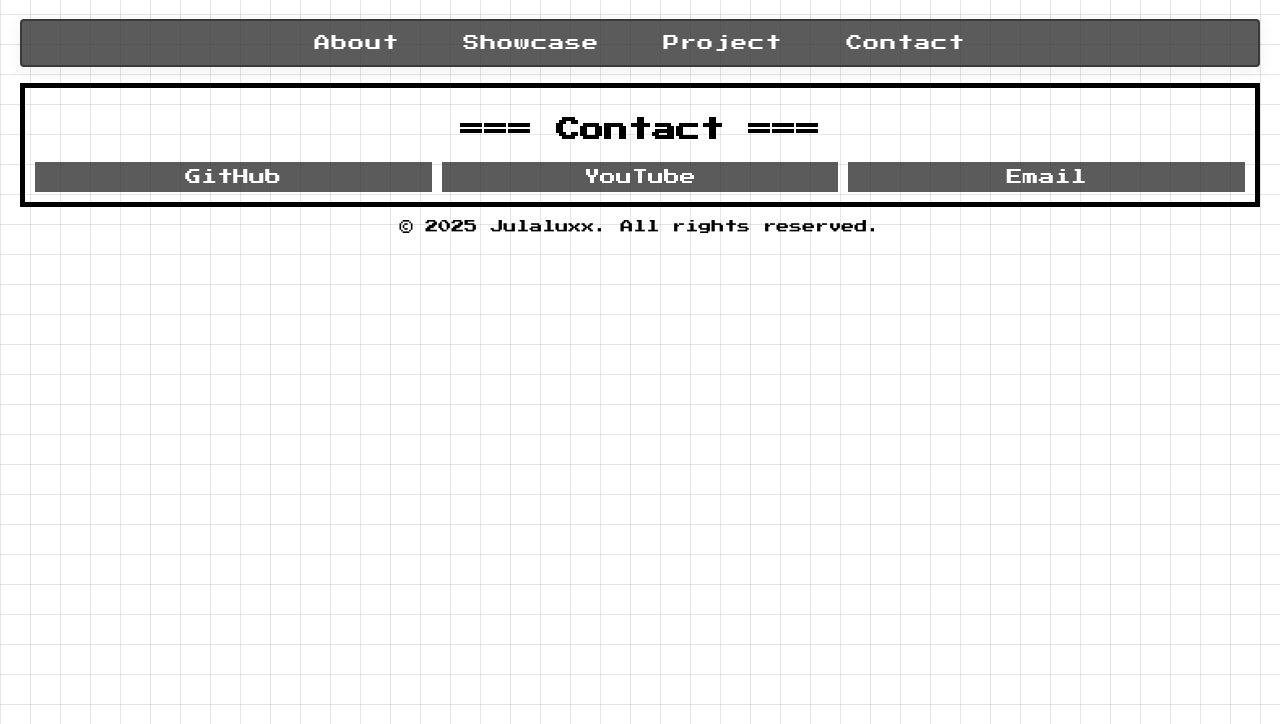
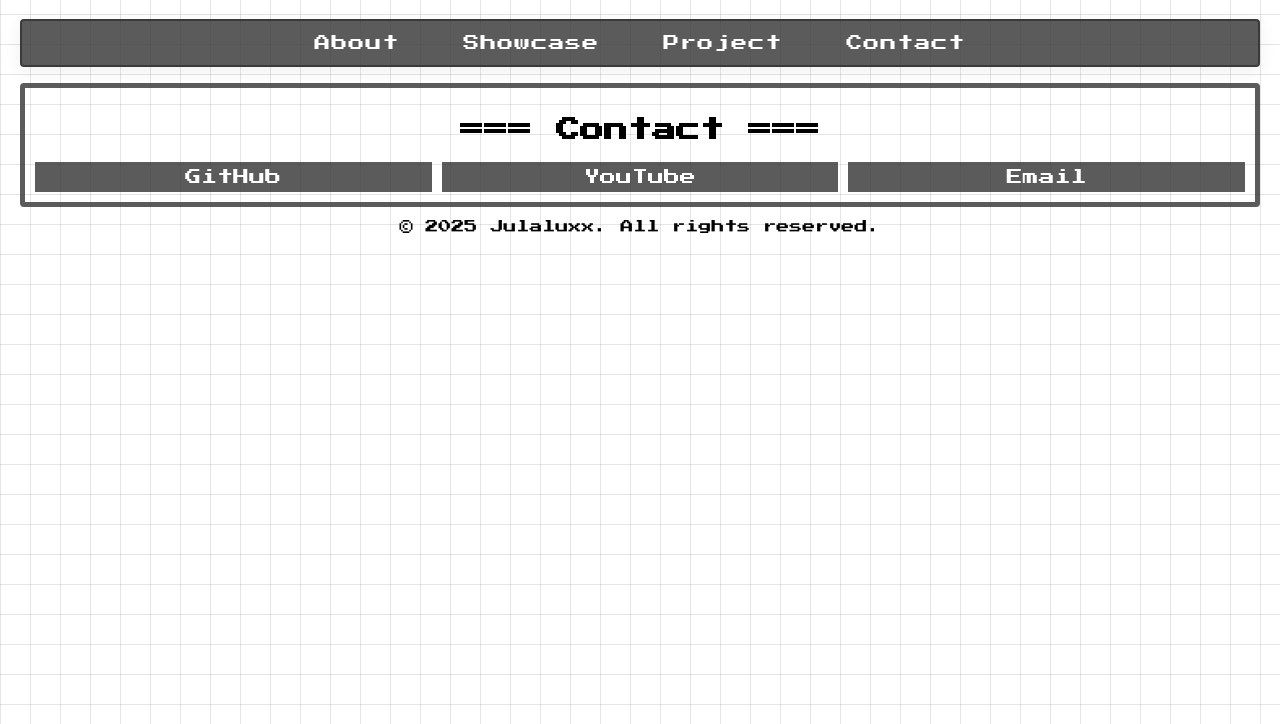
Before and after one commit to julaluxx/julaluxx.github.io, a plain HTML site: page pages/contact.html in a window 1280 px wide. Shown: the part 76-800 px from the top of the page. Drawn offline with Linux system fonts and the light colour scheme.

Commit message:
Change contents layout and tweak some css

```diff
--- a/style/contact.css
+++ b/style/contact.css
@@ -4,6 +4,16 @@
     --mini-pink: #f5c5cd;
 
     --font-family: 'Press Start 2P', cursive;
+}
+
+*,
+*::before,
+*::after {
+    box-sizing: border-box;
+}
+
+*::selection {
+    background-color: var(--pink);
 }
 
 body {
@@ -86,11 +96,13 @@ body {
 }
 
 .contact {
+    gap: 10px;
     display: block;
-    justify-content: center;
-    align-items: center;
+    flex-wrap: wrap;
+    margin-top: 10px;
+    border: 5px solid var(--gentle-black);
+    border-radius: 4px;
     padding: 10px;
-    border: 5px solid;
 }
 
 .contact-title {
--- a/style/project.css
+++ b/style/project.css
@@ -4,6 +4,16 @@
     --mini-pink: #f5c5cd;
 
     --font-family: 'Press Start 2P', cursive;
+}
+
+*,
+*::before,
+*::after {
+    box-sizing: border-box;
+}
+
+*::selection {
+    background-color: var(--pink);
 }
 
 body {
@@ -70,11 +80,13 @@ body {
 }
 
 .project {
+    gap: 10px;
     display: block;
-    justify-content: center;
-    align-items: center;
+    flex-wrap: wrap;
+    margin-top: 10px;
+    border: 5px solid var(--gentle-black);
+    border-radius: 4px;
     padding: 10px;
-    border: 5px solid var(--gentle-black); /* ระบุสีให้ชัดเจน */
 }
 
 .project-title {
--- a/style/showcase.css
+++ b/style/showcase.css
@@ -4,6 +4,16 @@
     --mini-pink: #f5c5cd;
 
     --font-family: 'Press Start 2P', cursive;
+}
+
+*,
+*::before,
+*::after {
+    box-sizing: border-box;
+}
+
+*::selection {
+    background-color: var(--pink);
 }
 
 body {
@@ -85,12 +95,13 @@ body {
 }
 
 .showcase {
-    /* display: flex; */
+    gap: 10px;
     display: block;
-    justify-content: center;
-    align-items: center;
+    flex-wrap: wrap;
+    margin-top: 10px;
+    border: 5px solid var(--gentle-black);
+    border-radius: 4px;
     padding: 10px;
-    border: 5px solid;
 }
 
 .showcase-title {
--- a/style/style.css
+++ b/style/style.css
@@ -86,7 +86,7 @@ body {
     display: flex;
     flex-wrap: wrap;
     margin-top: 10px;
-    border: 3px solid var(--gentle-black);
+    border: 5px solid var(--gentle-black);
     border-radius: 4px;
     padding: 10px;
 }
@@ -142,7 +142,7 @@ body {
     color: var(--gentle-black);
     background-color: var(--mini-pink);
     box-shadow: 4px 4px 0px #333;
-    cursor: default;
+    cursor: crosshair;
 }
 
 .skill-container {
@@ -188,7 +188,7 @@ body {
     flex: 1 1 300px;
     min-width: 250px;
     padding: 10px;
-    border: 3px solid var(--gentle-black);
+    border: 5px solid var(--gentle-black);
     border-radius: 4px;
 }
 
```
Also changed, not shown: index.html (+1 -1 lines).
